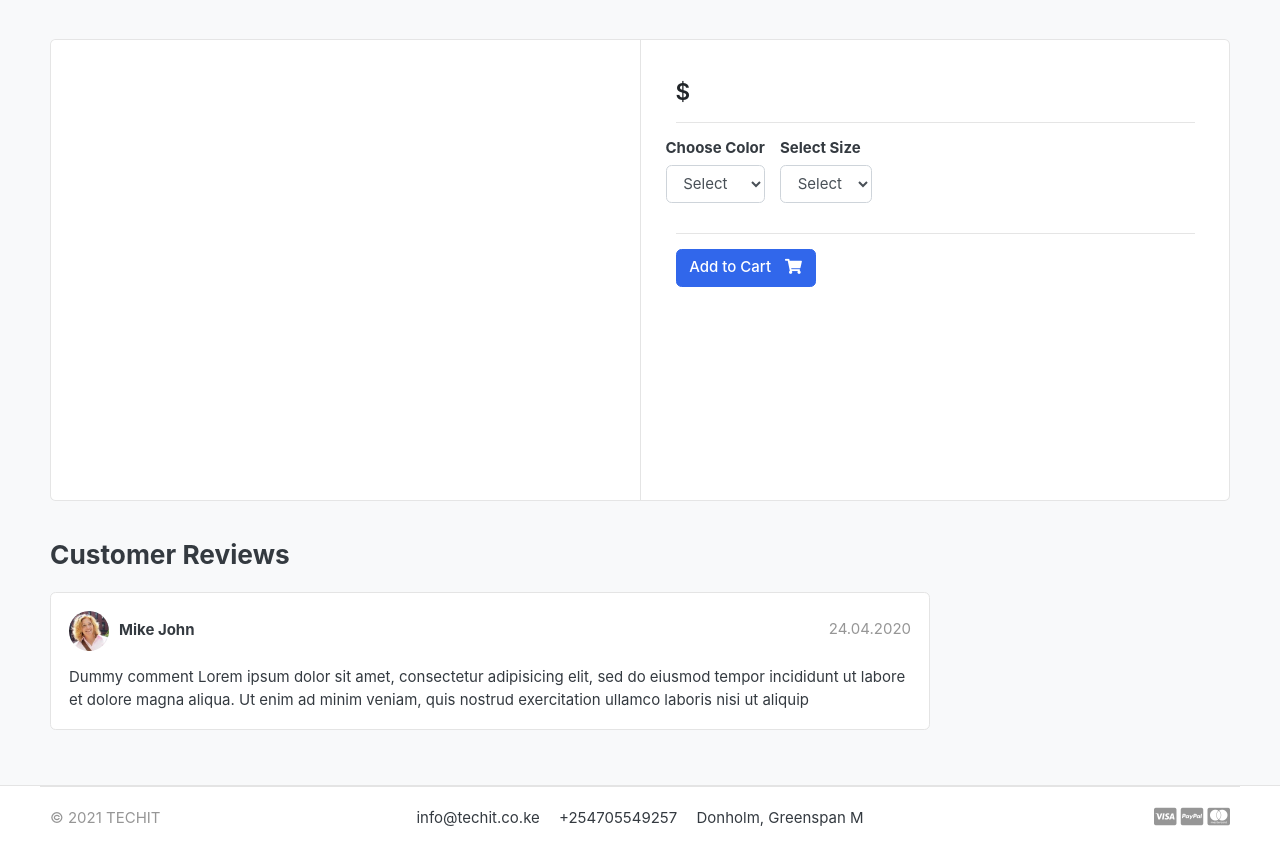
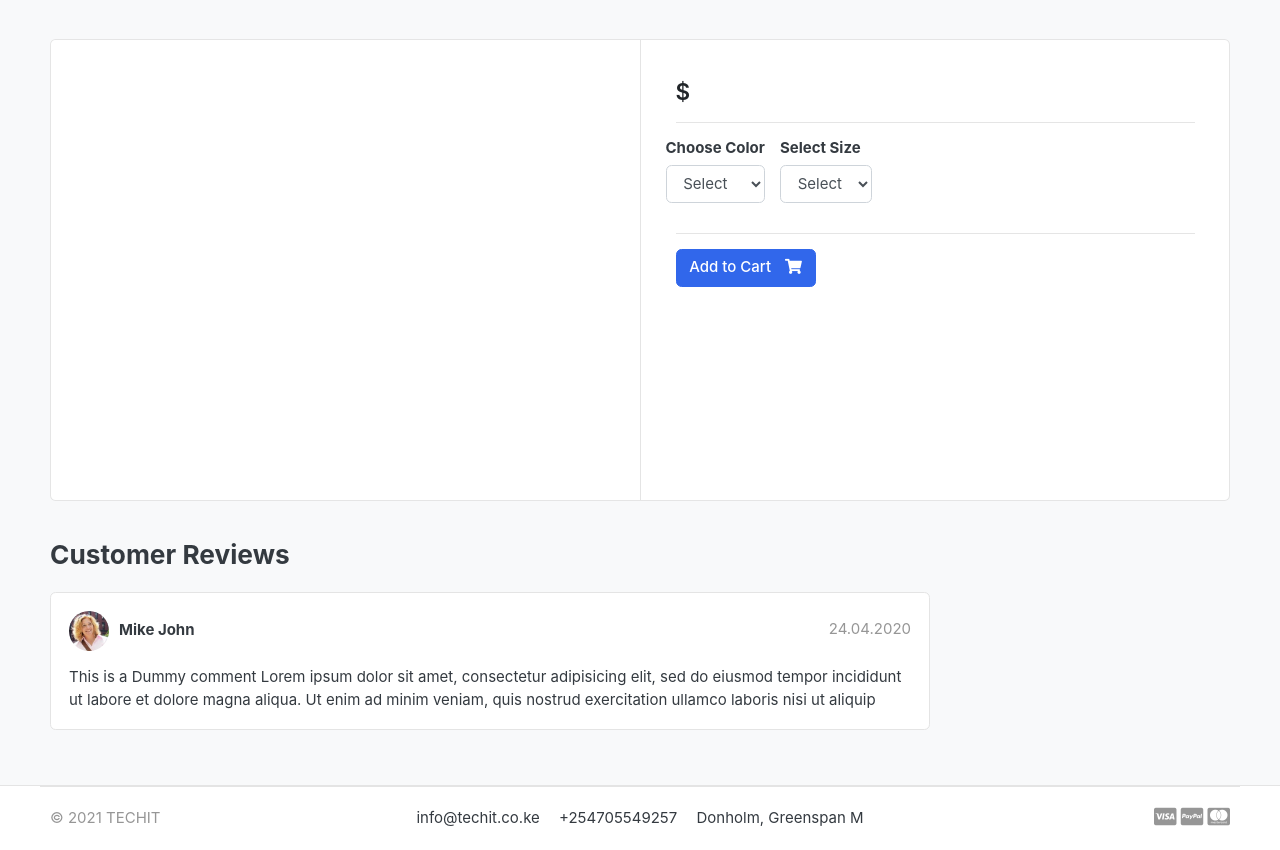
Before and after one commit to stevescilar/smart-shop, a Django app: template templates/store/product_detail.html in a window 1280 px wide. Shown: the part 119-969 px from the top of the page. Run offline with Django 4.2, Linux system fonts and the light colour scheme; the template is opened without the code that fills it, so the values that code supplies are empty; some libraries are stand-ins or nearby versions; some web fonts are replaced.

Commit message:
Update product_detail.html

```diff
--- a/templates/store/product_detail.html
+++ b/templates/store/product_detail.html
@@ -87,7 +87,7 @@
             </div> <!-- icontext.// -->
             <div class="mt-3">
                 <p>
-                    Dummy comment Lorem ipsum dolor sit amet, consectetur adipisicing elit, sed do eiusmod
+                    This is a Dummy comment Lorem ipsum dolor sit amet, consectetur adipisicing elit, sed do eiusmod
                     tempor incididunt ut labore et dolore magna aliqua. Ut enim ad minim veniam,
                     quis nostrud exercitation ullamco laboris nisi ut aliquip
                 </p>
```
